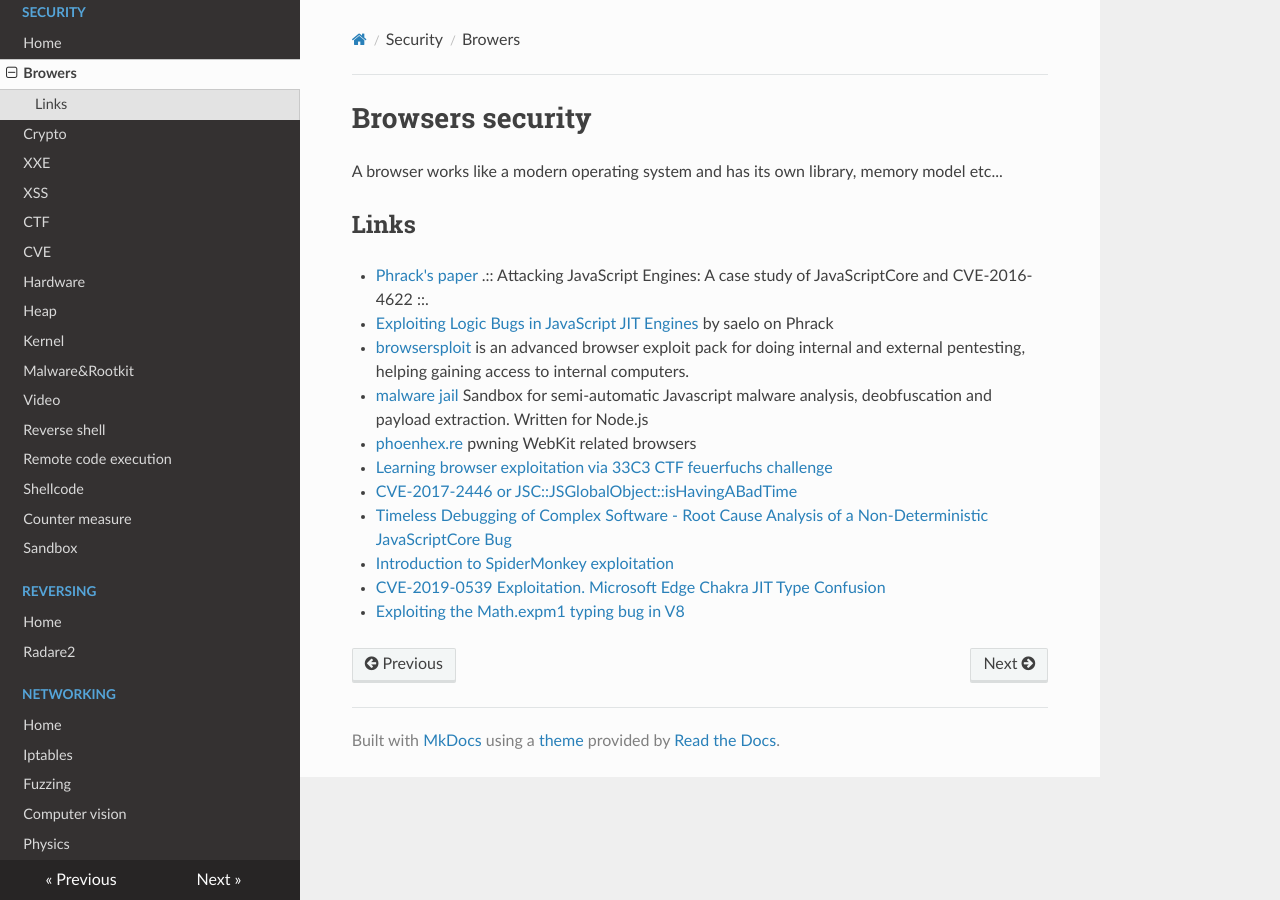
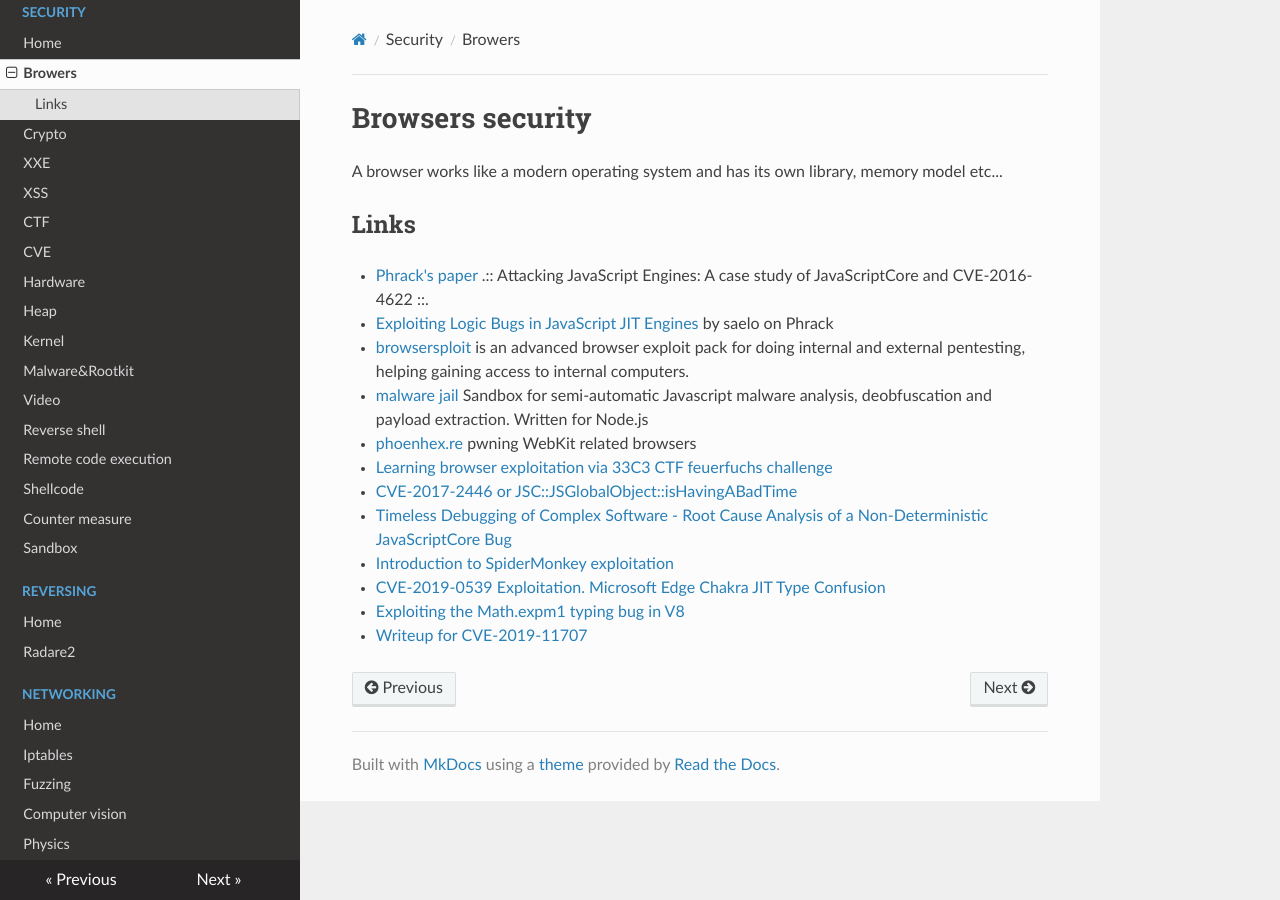
Before and after one commit to gipi/low-level, an MkDocs documentation site: the page built from docs/security/browser.md, in a window 1280 px wide. Built offline with MkDocs 1.6.1, drawn with Linux system fonts in a browser that asks for light colours; nearby versions of some CDN libraries; old or Windows-style settings are respelled for this version of MkDocs.

Commit message:
Update browser.md

```diff
--- a/docs/security/browser.md
+++ b/docs/security/browser.md
@@ -16,3 +16,4 @@ library, memory model etc...
  - [Introduction to SpiderMonkey exploitation](https://doar-e.github.io/blog/2018/11/19/introduction-to-spidermonkey-exploitation/)
  - [CVE-2019-0539 Exploitation. Microsoft Edge Chakra JIT Type Confusion](https://perception-point.io/resources/research/cve-2019-0539-exploitation/)
  - [Exploiting the Math.expm1 typing bug in V8](https://abiondo.me/2019/01/02/exploiting-math-expm1-v8/)
+ - [Writeup for CVE-2019-11707](https://blog.bi0s.in/2019/08/18/Pwn/Browser-Exploitation/cve-2019-11707-writeup/)
```
